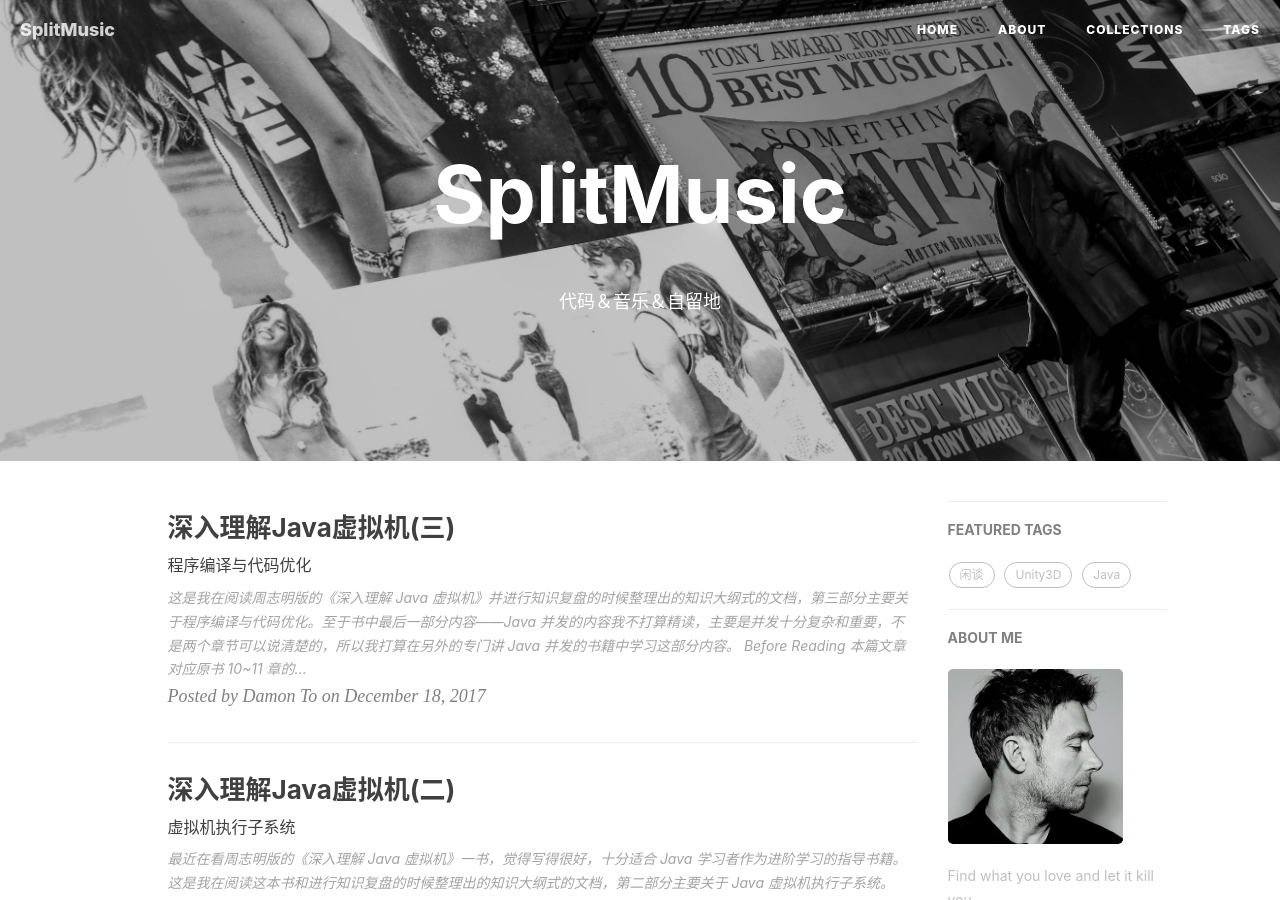
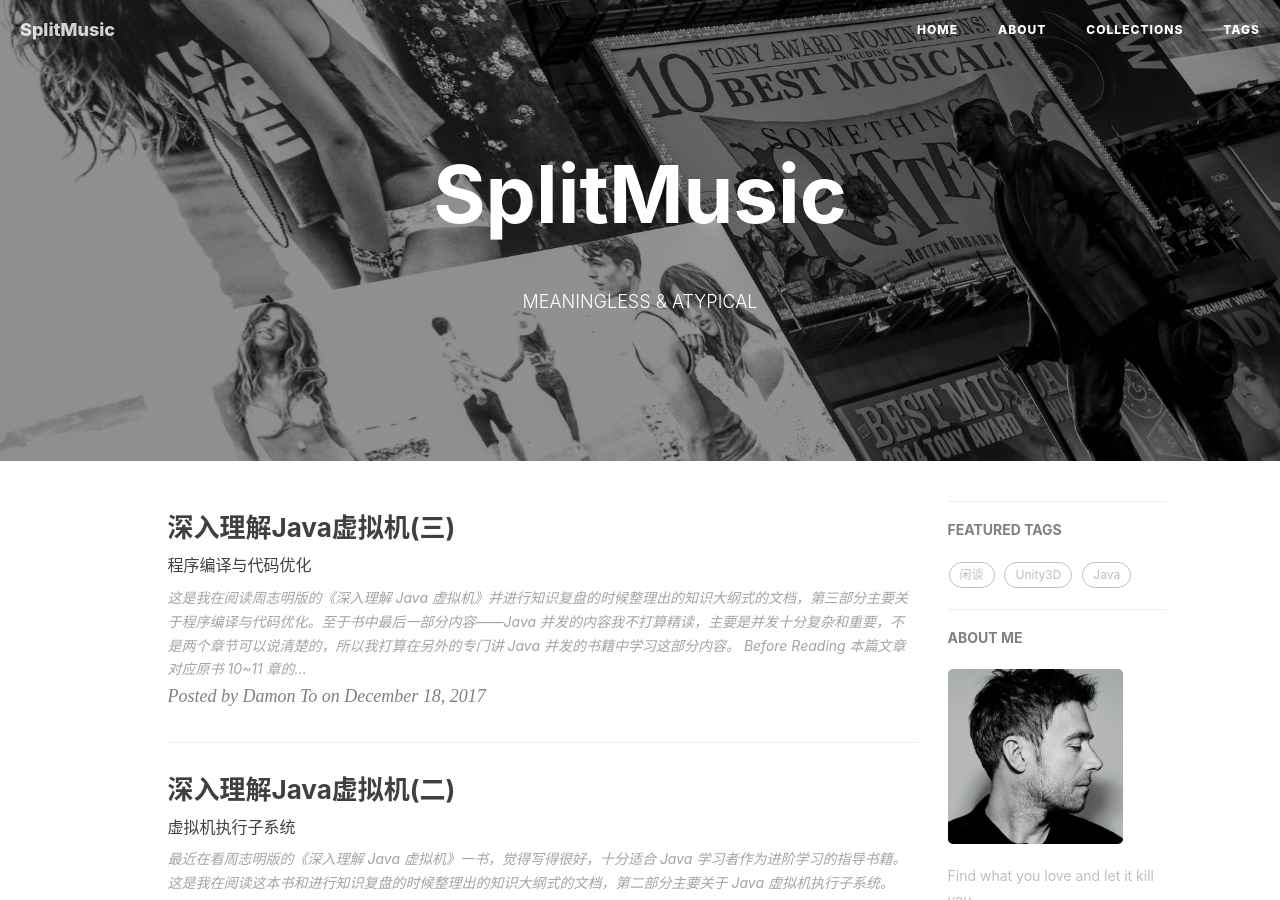
Before and after one commit to duyike/DamonDu.github.io, a Jekyll site: the page built from index.html, in a window 1280 px wide and 900 px high. Built offline with Jekyll 4.4.1, drawn with Linux system fonts in a browser that asks for light colours; nearby versions of some CDN libraries; the list of posts is cut into pages by our own code; comment, search, counter and statistics services are not loaded.

Commit message:
CHANGE BG

```diff
--- a/about.html
+++ b/about.html
@@ -28,7 +28,7 @@
     <p>音乐类型：Brit-pop、Indie pop、PB R&B</p>
 
     <p>媒体技术：AE(motion graphic 为主)、PR、PS</p>
-d
+
     <p>工作事务请联系邮箱：<a href="mailto:sy20030260@gmail.com">sy20030260@gmail.com</a></p>
 
     <p>私人事务请勾搭微信：<a href="../wechat/wechat-QRcode-scanning.html">微信扫一扫，添加我为好友</a></p>
--- a/index.html
+++ b/index.html
@@ -1,6 +1,6 @@
 ---
 layout: page
-description: "代码＆音乐＆自留地"
+description: "MEANINGLESS & ATYPICAL"
 ---
 
 {% for post in paginator.posts %}
```
Also changed, not shown: img/home-bg.jpg, 3 other files.
